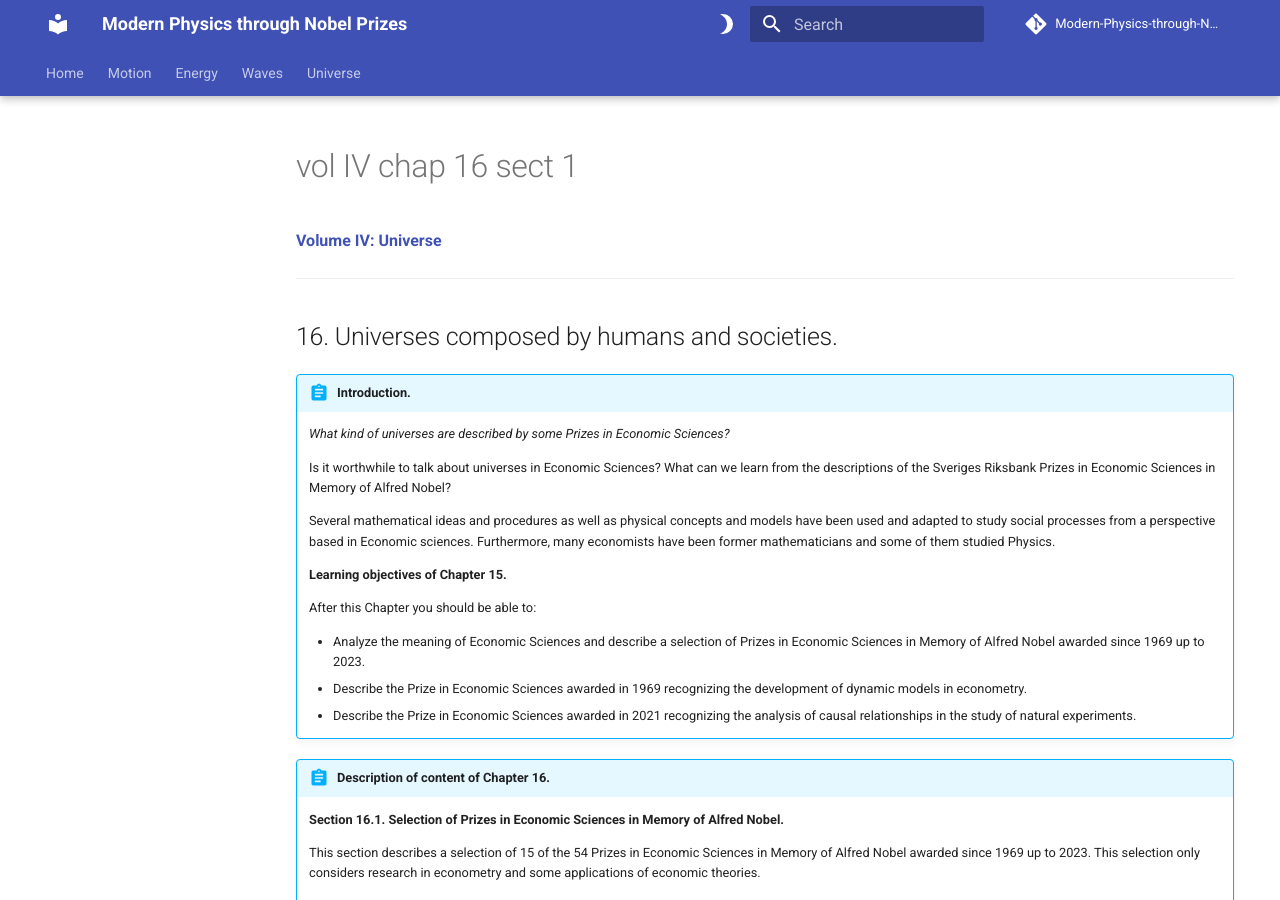
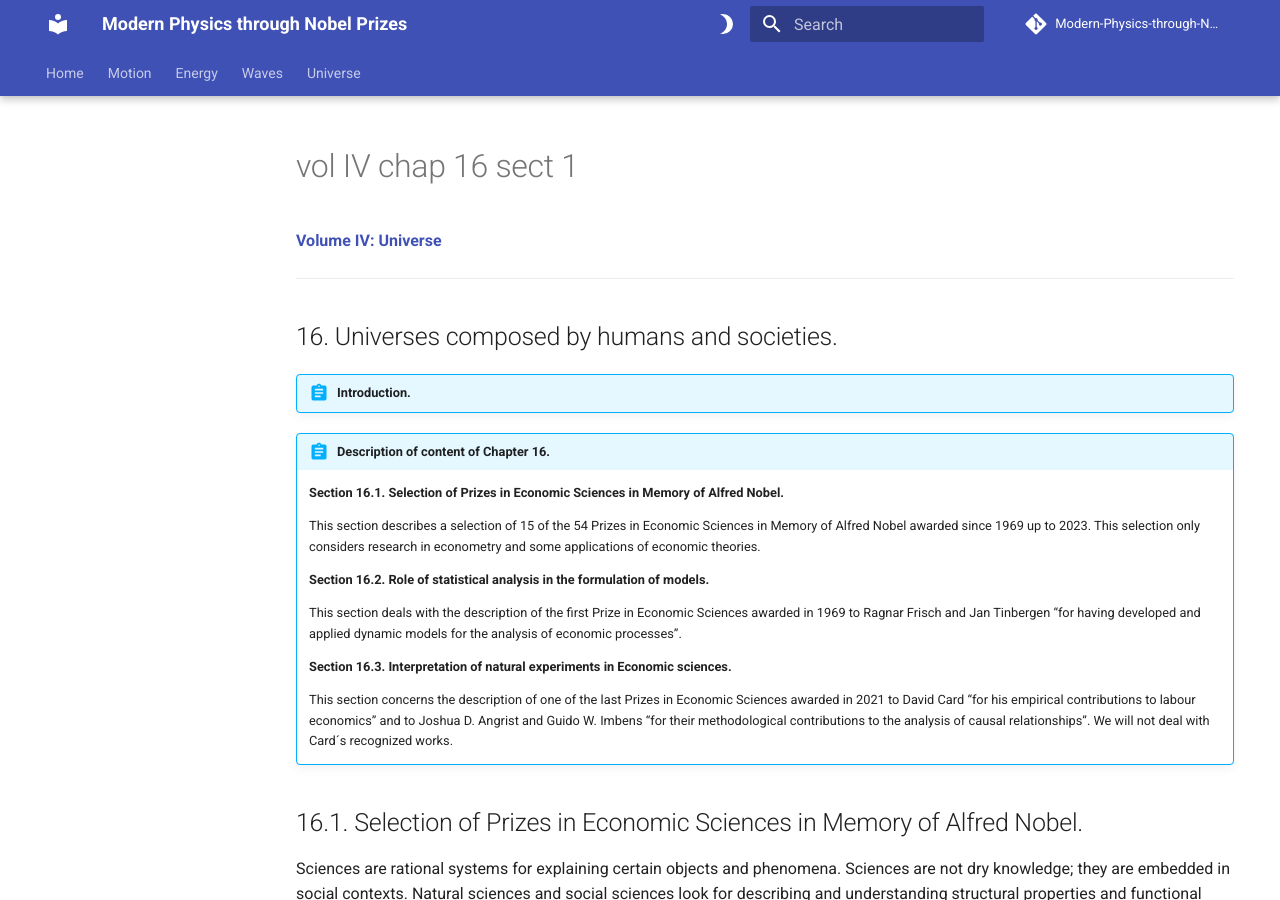
Before and after one commit to modphysnobel/modphysnobel.github.io, an MkDocs documentation site: the page built from docs/vol-IV/vol-IV-chap-16-sect-1.md, in a window 1280 px wide and 900 px high. Built offline with MkDocs 1.6.1 and Material for MkDocs 9.7.7, drawn with Linux system fonts in a browser that asks for light colours; some web fonts are replaced; comment, search, counter and statistics services are not loaded.

Commit message:
Update vol-IV-chap-16-sect-1.md

```diff
--- a/docs/vol-IV/vol-IV-chap-16-sect-1.md
+++ b/docs/vol-IV/vol-IV-chap-16-sect-1.md
@@ -7,19 +7,7 @@
 
 !!! abstract "Introduction."
 
-	*What kind of universes are described by some Prizes in Economic Sciences?*
 
-	Is it worthwhile to talk about universes in Economic Sciences? What can we learn from the descriptions of the Sveriges Riksbank Prizes in Economic Sciences in Memory of Alfred Nobel?
-
-	Several mathematical ideas and procedures as well as physical concepts and models have been used and adapted to study social processes from a perspective based in Economic sciences. Furthermore, many economists have been former mathematicians and some of them studied Physics.
-
-	**Learning objectives of Chapter 15.**
-
-	After this Chapter you should be able to:
-
-	- Analyze the meaning of Economic Sciences and describe a selection of Prizes in Economic Sciences in Memory of Alfred Nobel awarded since 1969 up to 2023.
-	- Describe the Prize in Economic Sciences awarded in 1969 recognizing the development of dynamic models in econometry.
-	- Describe the Prize in Economic Sciences awarded in 2021 recognizing the analysis of causal relationships in the study of natural experiments.
 
 !!! abstract "Description of content of Chapter 16."
 
```
